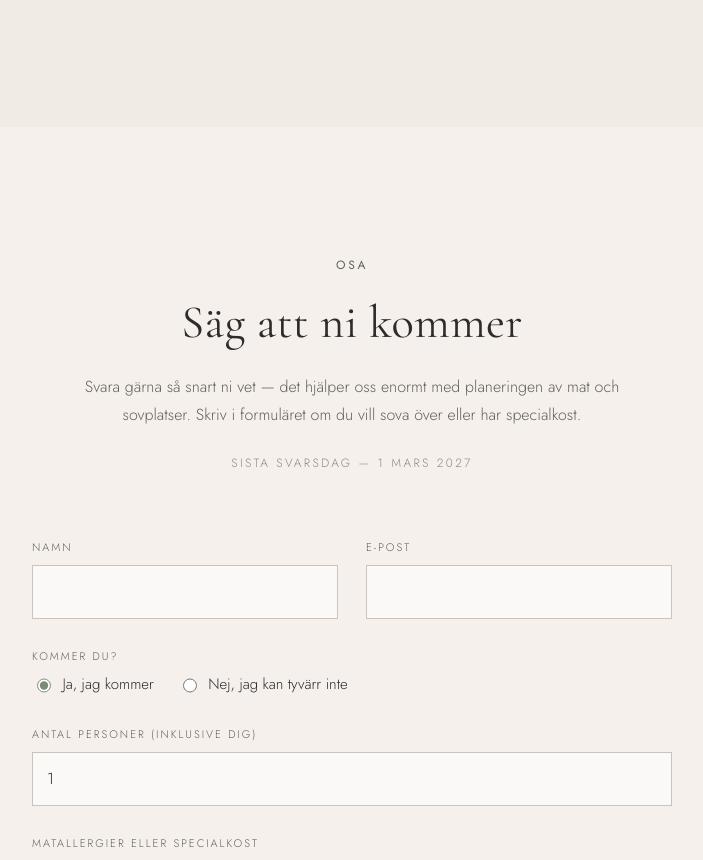
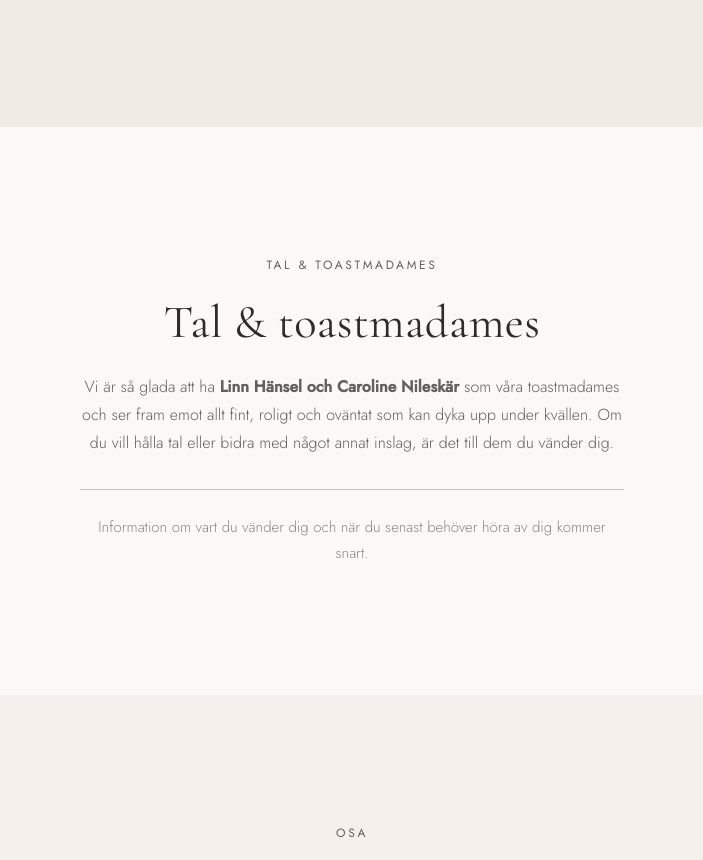
Before and after one commit to EmilPedersenDev/wedding, a Nuxt app: page / in a window 1280 px wide. Shown: the part 7780-8640 px from the top of the page, without its empty margins (288-991 px from the left). Built offline with nearby package versions, Linux system fonts and the light colour scheme.

Commit message:
Skapa sektion för tal och toastmadames

```diff
--- /dev/null
+++ b/app/components/SpeechesSection.vue
@@ -0,0 +1,30 @@
+<template>
+  <section id="tal" class="section">
+    <div v-reveal class="shell measure speeches">
+      <p class="eyebrow">{{ s.eyebrow }}</p>
+      <h2 class="section__title">{{ s.title }}</h2>
+      <p class="section__lead" v-html="s.body"></p>
+      <p class="speeches__note">{{ s.note }}</p>
+    </div>
+  </section>
+</template>
+
+<script setup lang="ts">
+import { wedding } from "~/content/wedding";
+
+const s = wedding.speeches;
+</script>
+
+<style lang="scss" scoped>
+.speeches {
+  text-align: center;
+}
+
+.speeches__note {
+  margin-top: 2rem;
+  padding-top: 1.5rem;
+  border-top: 1px solid var(--line);
+  color: var(--ink-mute);
+  font-size: 0.9375rem;
+}
+</style>
```
